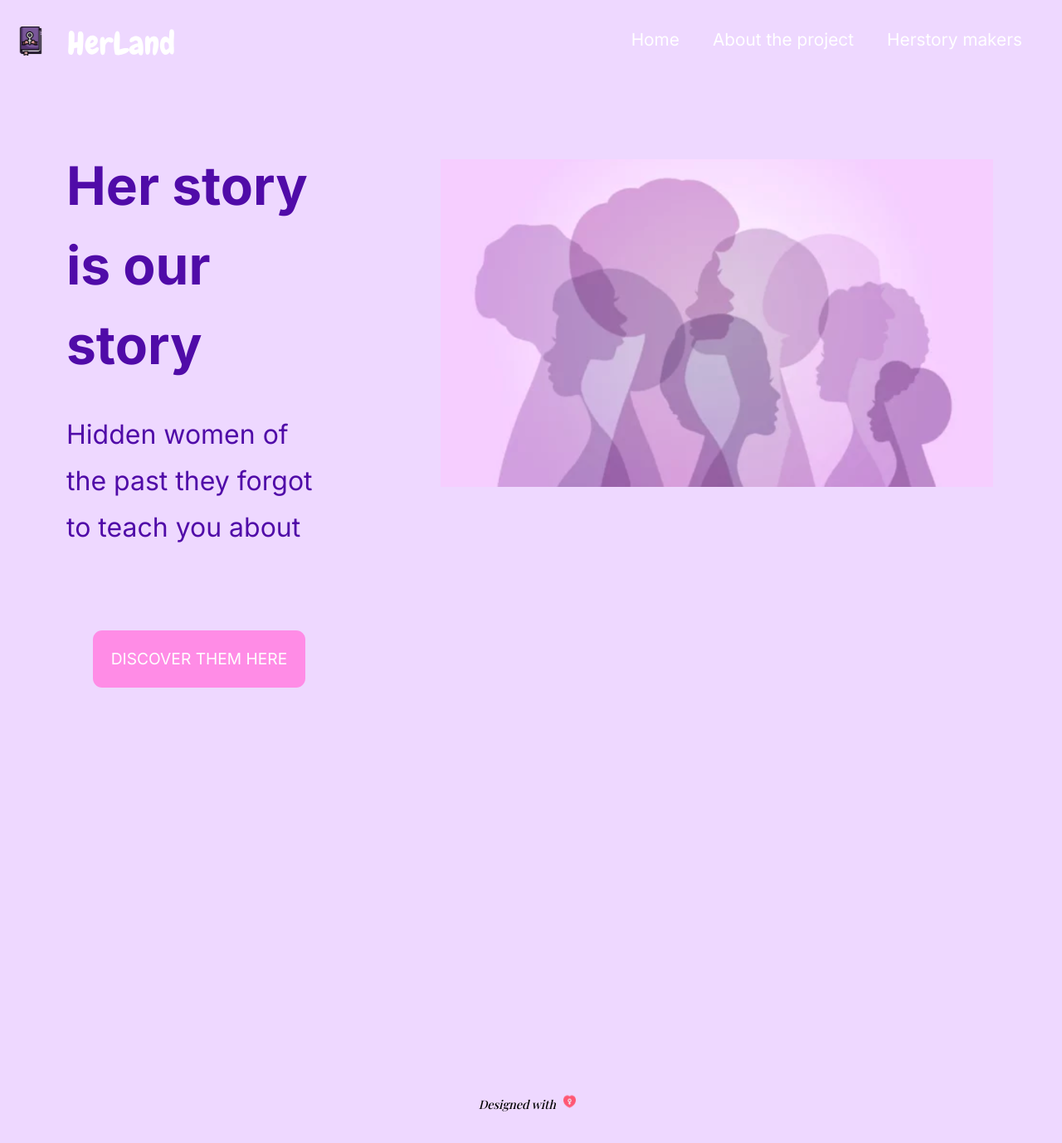
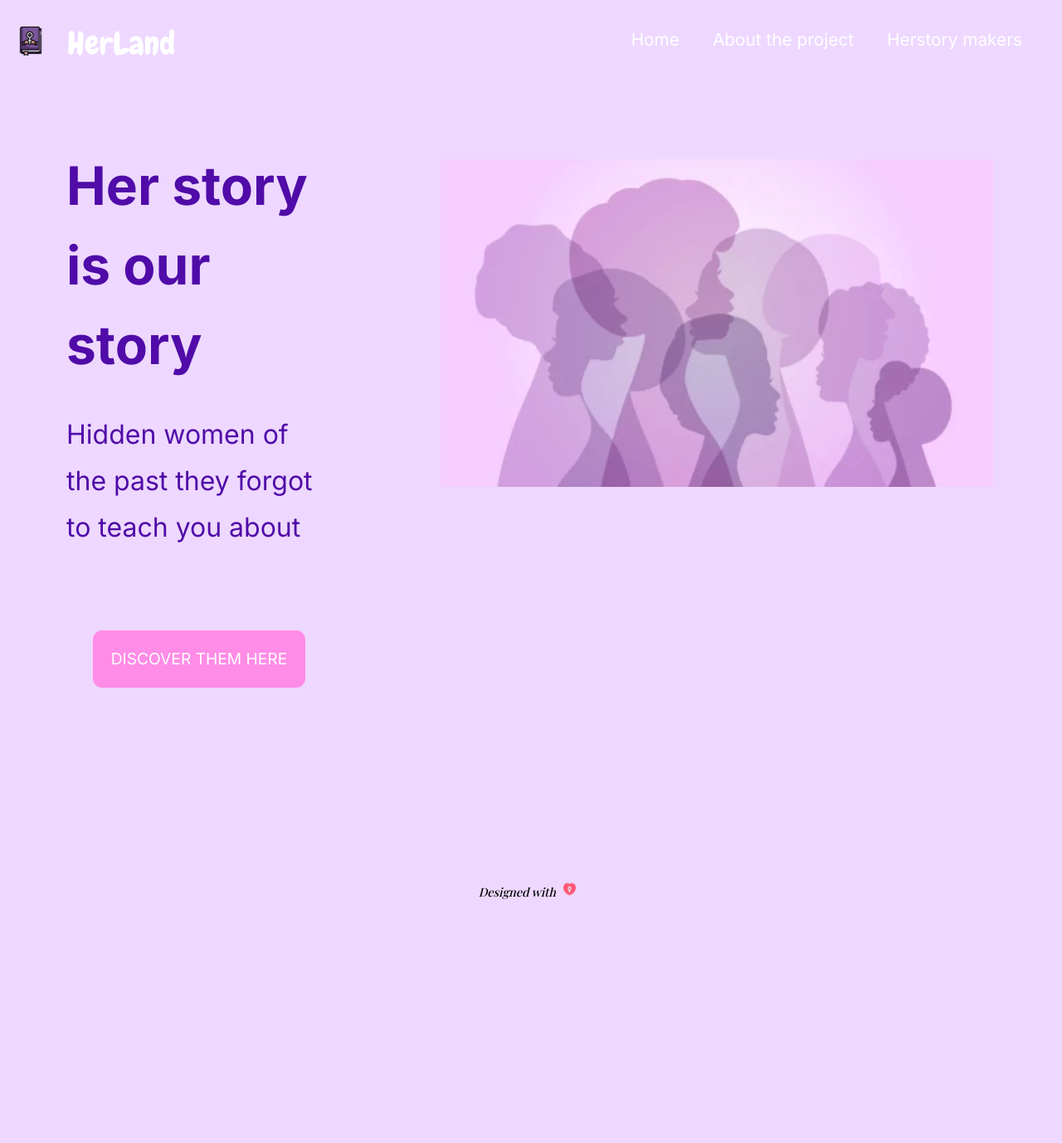
Before and after one commit to Ari-F90/HerLand-front, a React (Create React App) app: page / in a window 1280 px wide. Shown: the top 1378 px of the page at 83% size. After the commit the page ends 1149 px from the top, so only its background shows below. Built offline with nearby package versions, Linux system fonts and the light colour scheme.

Commit message:
Changing vh in footer

```diff
--- a/src/core/components/footer/footer.module.scss
+++ b/src/core/components/footer/footer.module.scss
@@ -6,7 +6,7 @@
   font-family: "Playfair Display", serif;
   margin-right: 0.5rem;
   font-size: 0.9rem;
-  height: 40vw;
+  height: 20vw;
   margin-bottom: 5%;
   &__icon {
     width: 1.1rem;
```
